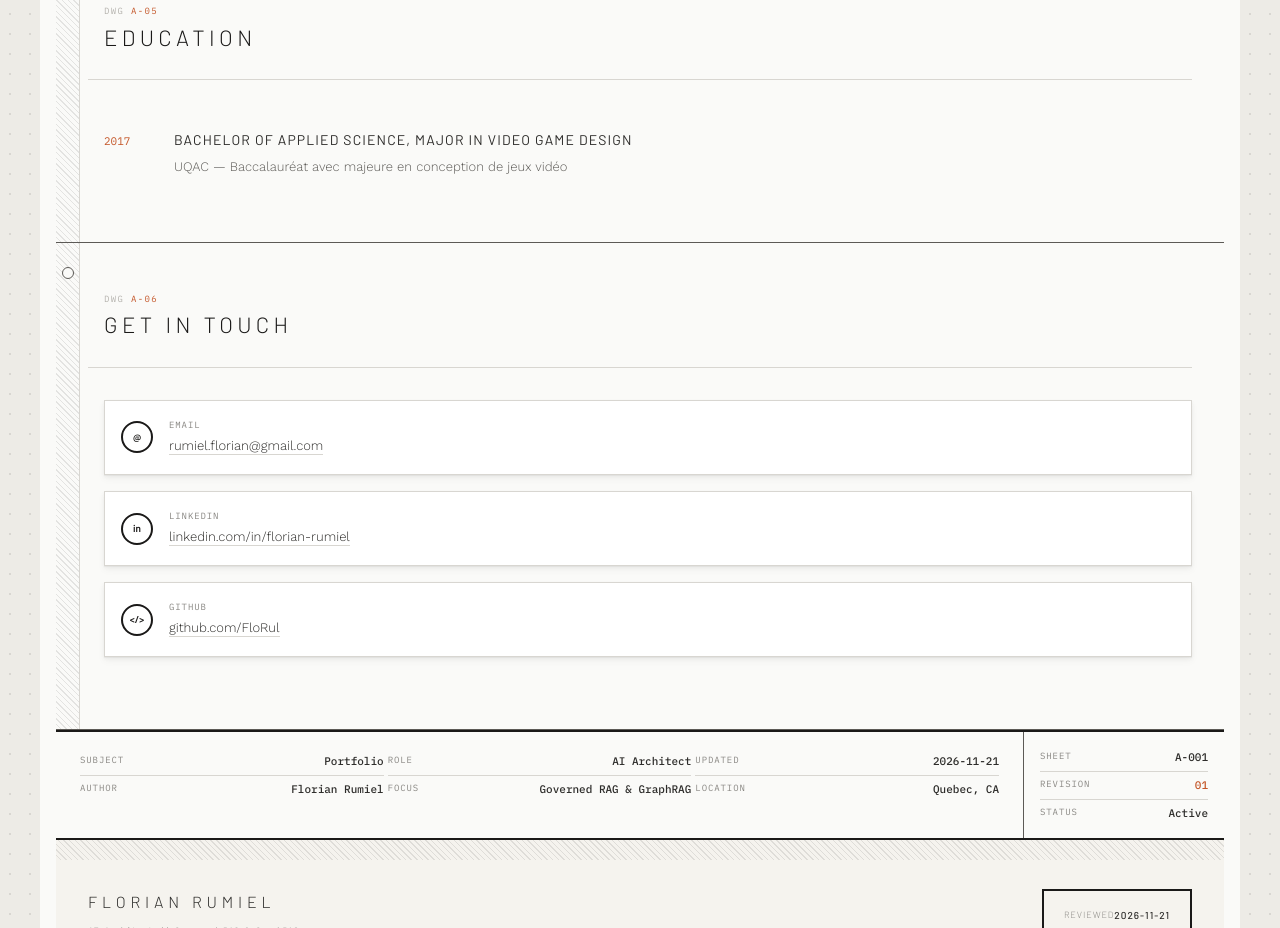
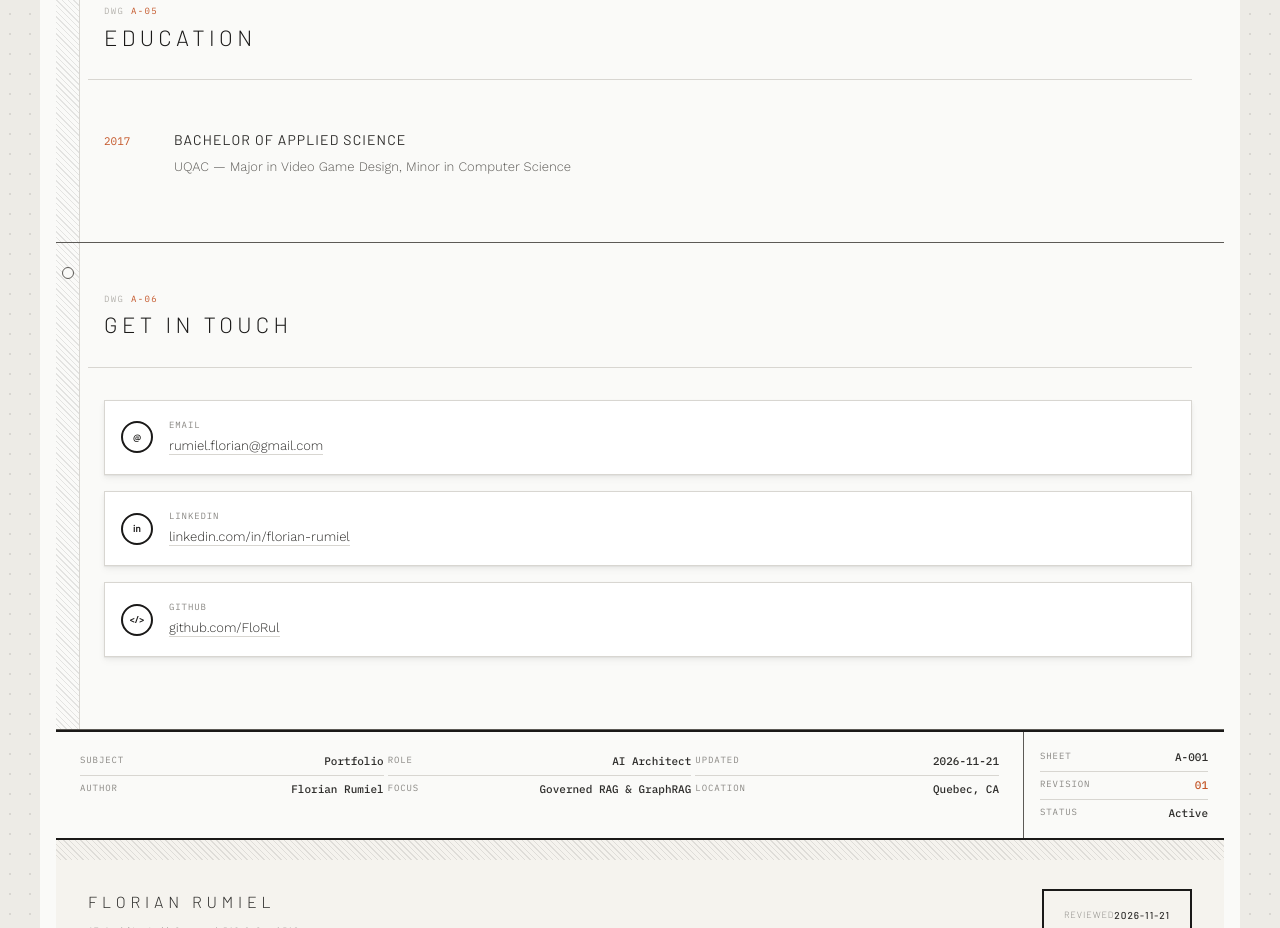
Before and after one commit to FloRul/portfolio, a plain HTML site: page index.html in a window 1280 px wide. Shown: the part 4456-5384 px from the top of the page. Drawn offline with nearby package versions, Linux system fonts and the light colour scheme.

Commit message:
Education: add Computer Science minor
Co-Authored-By: Claude Opus 5.5 <noreply@anthropic.com>

```diff
--- a/index.html
+++ b/index.html
@@ -1699,8 +1699,8 @@
                         <div class="education-item">
                             <div class="edu-year">2017</div>
                             <div>
-                                <div class="edu-title">Bachelor of Applied Science, Major in Video Game Design</div>
-                                <div class="edu-detail">UQAC &mdash; Baccalauréat avec majeure en conception de jeux vidéo
+                                <div class="edu-title">Bachelor of Applied Science</div>
+                                <div class="edu-detail">UQAC &mdash; Major in Video Game Design, Minor in Computer Science
                                 </div>
                             </div>
                         </div>
```
Also changed, not shown: 1 other file.
